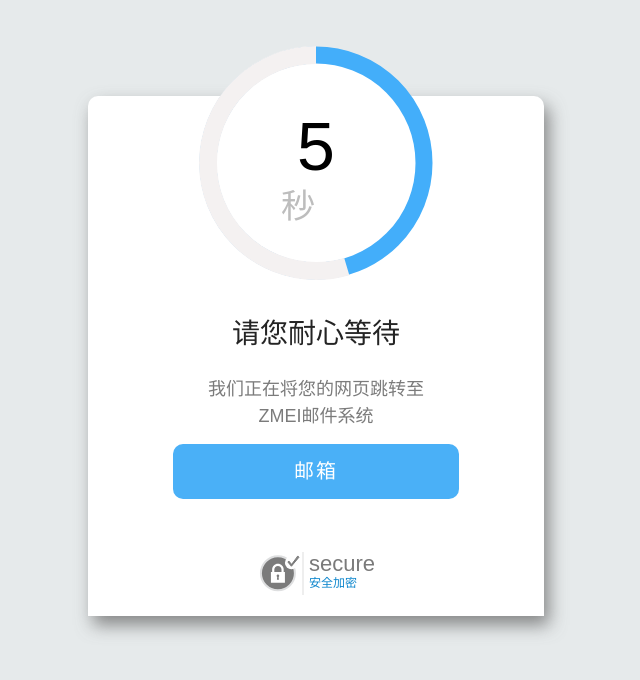
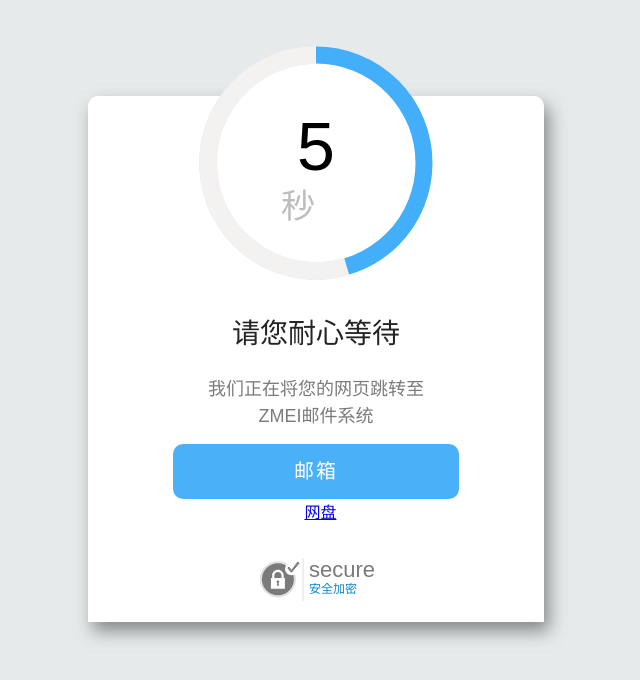
Before and after one commit to ZmeiRen/zmeiren.github.io, a plain HTML site: page index.html in a window 1280 px wide. Shown: the whole page, without its empty margins (324-964 px from the left). Drawn offline with Linux system fonts and the light colour scheme.

Commit message:
Update index.html

```diff
--- a/index.html
+++ b/index.html
@@ -116,7 +116,7 @@ body {
 			<p>我们正在将您的网页跳转至</p>
 			<p>ZMEI邮件系统</p>
 		</div>
-		<a id="js-alert-btn" class="alert-btn" href="http://mail.zmei.ren">邮箱</a>&nbsp;&nbsp;<a href="https://app.oatos.com/os/login.html"></a>
+		<a id="js-alert-btn" class="alert-btn" href="http://mail.zmei.ren">邮箱</a>&nbsp;&nbsp;<a href="https://app.oatos.com/os/login.html">网盘</a>
 	</div>
 	<div class="alert-footer clearfix">
 		<svg width="46px" height="42px" class="alert-footer-icon">
```
